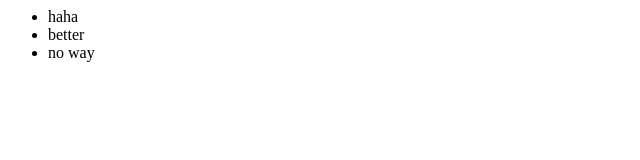
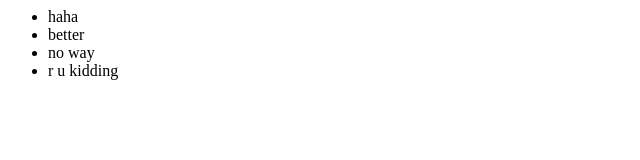
Before and after one commit to hromero-smartcare/newGitTest, a plain HTML site: page index2.html in a window 1280 px wide. Shown: the full height of the page, 0-640 px from the left. Drawn offline with Linux system fonts and the light colour scheme.

Commit message:
changed index2.html

```diff
--- a/index2.html
+++ b/index2.html
@@ -4,6 +4,7 @@
 		<li>haha</li>
 		<li>better</li>
 		<li>no way</li>
+		<li>r u kidding</li>
 	</ul>
 </body>
 </html>
```
